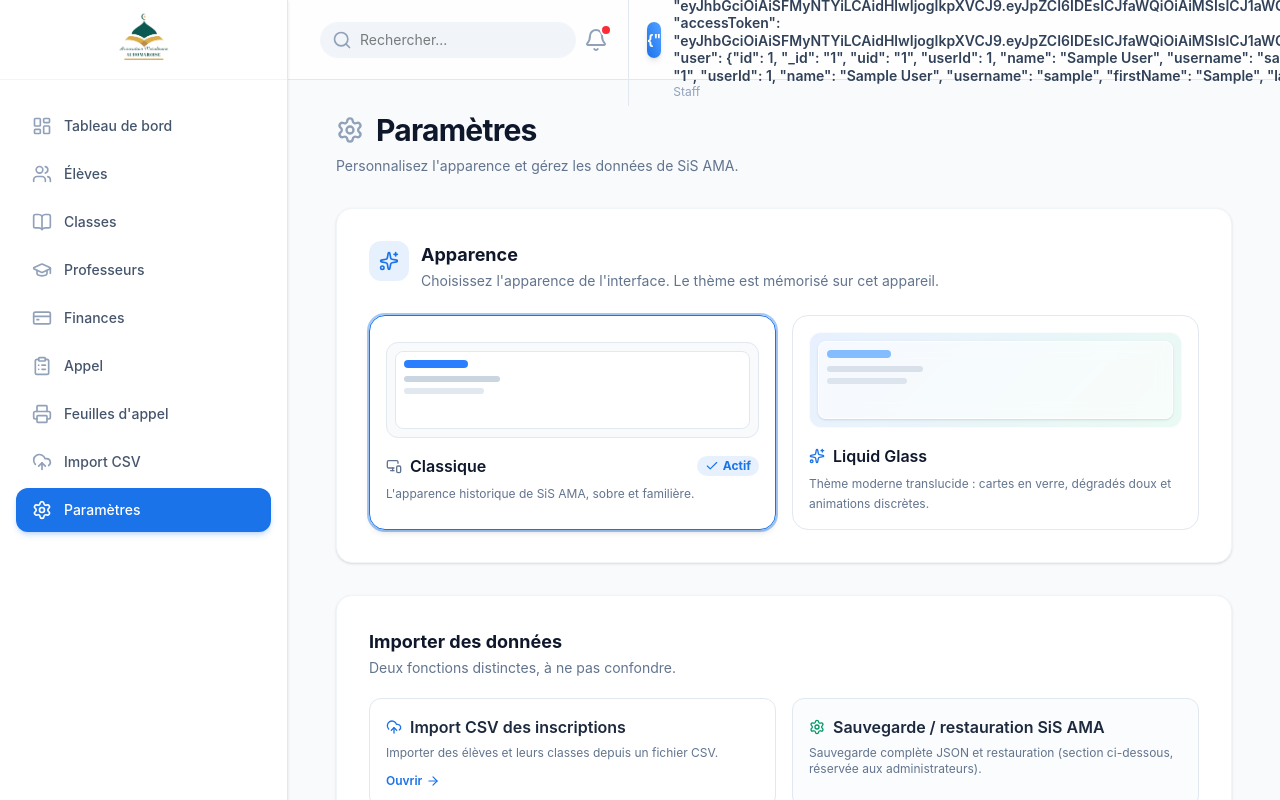
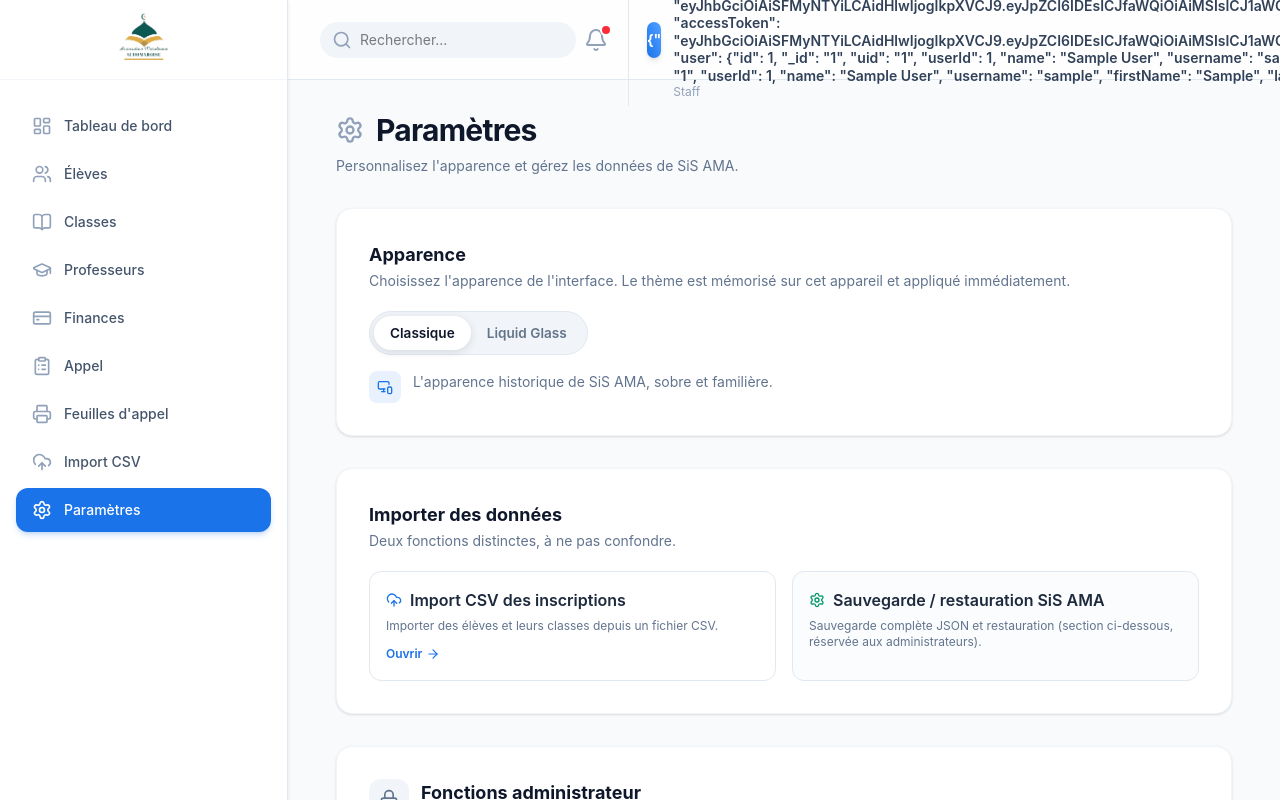
Before and after one commit to Teamfliyou/SiS-ama-nouveau, a React (Vite) app in the folder frontend/: page /settings in a window 1280 px wide. Shown: the top 800 px of the page. Built offline with nearby package versions, Linux system fonts and the light colour scheme; no server answers; sample sign-in values are in the browser's storage.

Commit message:
feat(ui): selecteur segmente Classique / Liquid Glass
Remplace les deux grandes cartes par un petit segmented control type
Apple, avec capsule animee et description sous le selecteur. Le
changement est applique immediatement et memorise sur l'appareil.

```diff
--- a/frontend/src/components/settings/AppearanceSettings.tsx
+++ b/frontend/src/components/settings/AppearanceSettings.tsx
@@ -1,10 +1,16 @@
 import { useEffect, useState } from 'react';
-import { Check, MonitorSmartphone, Sparkles } from 'lucide-react';
+import { MonitorSmartphone, Sparkles } from 'lucide-react';
 import { THEMES, getStoredTheme, setTheme, subscribeTheme, type UiTheme } from '../../utils/theme';
+import SegmentedControl from '../liquid/SegmentedControl';
+
+const ICONS: Record<UiTheme, typeof Sparkles> = {
+  classic: MonitorSmartphone,
+  liquid: Sparkles,
+};
 
 /**
  * Sélection de l'apparence : Classique (historique) ou Liquid Glass.
- * Le choix est mémorisé dans localStorage et appliqué immédiatement.
+ * Petit sélecteur segmenté type Apple, application immédiate et mémorisée.
  */
 export default function AppearanceSettings() {
   const [theme, setThemeState] = useState<UiTheme>(getStoredTheme());
@@ -16,86 +22,35 @@ export default function AppearanceSettings() {
     setThemeState(next);
   };
 
+  const active = THEMES.find((option) => option.id === theme) ?? THEMES[0];
+  const ActiveIcon = ICONS[active.id];
+
   return (
-    <section aria-labelledby="appearance-heading" className="bg-white rounded-2xl border border-slate-100 shadow-sm p-6 sm:p-8">
-      <div className="flex items-start gap-3 mb-1">
-        <div className="p-2.5 bg-primary/10 rounded-xl shrink-0">
-          <Sparkles className="w-5 h-5 text-primary" aria-hidden="true" />
-        </div>
-        <div>
+    <section
+      aria-labelledby="appearance-heading"
+      className="bg-white rounded-2xl border border-slate-100 shadow-sm p-6 sm:p-8"
+    >
       <h2 id="appearance-heading" className="text-lg font-bold text-slate-900">
         Apparence
       </h2>
       <p className="text-sm text-slate-500 mt-0.5">
-            Choisissez l'apparence de l'interface. Le thème est mémorisé sur cet appareil.
+        Choisissez l'apparence de l'interface. Le thème est mémorisé sur cet appareil et appliqué immédiatement.
       </p>
-        </div>
+
+      <div className="mt-5">
+        <SegmentedControl
+          ariaLabel="Choix de l'apparence"
+          value={theme}
+          onChange={apply}
+          options={THEMES.map((option) => ({ value: option.id, label: option.label }))}
+        />
       </div>
 
-      <div
-        role="radiogroup"
-        aria-labelledby="appearance-heading"
-        className="grid grid-cols-1 sm:grid-cols-2 gap-4 mt-6"
-      >
-        {THEMES.map((option) => {
-          const selected = theme === option.id;
-          const isLiquid = option.id === 'liquid';
-          return (
-            <button
-              key={option.id}
-              type="button"
-              role="radio"
-              aria-checked={selected}
-              onClick={() => apply(option.id)}
-              className={`text-left rounded-2xl border p-4 transition-all focus:outline-none ${
-                selected
-                  ? 'border-primary ring-2 ring-primary/40 shadow-md'
-                  : 'border-slate-200 hover:border-primary/40 hover:shadow-sm'
-              }`}
-            >
-              {/* Aperçu visuel */}
-              <div
-                className={`h-24 rounded-xl mb-4 overflow-hidden relative border ${
-                  isLiquid
-                    ? 'border-white/70 bg-[linear-gradient(135deg,#e8f0ff,#eafaf3)]'
-                    : 'border-slate-200 bg-slate-50'
-                }`}
-                aria-hidden="true"
-              >
-                {isLiquid ? (
-                  <div className="absolute inset-2 rounded-lg bg-white/60 backdrop-blur-sm border border-white/70 shadow-sm p-2">
-                    <div className="h-2 w-16 rounded-full bg-blue-400/70" />
-                    <div className="h-1.5 w-24 rounded-full bg-slate-300/70 mt-2" />
-                    <div className="h-1.5 w-20 rounded-full bg-slate-300/60 mt-1.5" />
+      <div className="mt-4 flex items-start gap-3">
+        <div className="p-2 bg-primary/10 rounded-lg shrink-0">
+          <ActiveIcon className="w-4 h-4 text-primary" aria-hidden="true" />
         </div>
-                ) : (
-                  <div className="absolute inset-2 rounded-lg bg-white border border-slate-200 p-2">
-                    <div className="h-2 w-16 rounded-full bg-blue-500" />
-                    <div className="h-1.5 w-24 rounded-full bg-slate-300 mt-2" />
-                    <div className="h-1.5 w-20 rounded-full bg-slate-200 mt-1.5" />
-                  </div>
-                )}
-              </div>
-
-              <div className="flex items-center justify-between gap-2">
-                <span className="flex items-center gap-2 font-semibold text-slate-900">
-                  {isLiquid ? (
-                    <Sparkles className="w-4 h-4 text-primary" aria-hidden="true" />
-                  ) : (
-                    <MonitorSmartphone className="w-4 h-4 text-slate-500" aria-hidden="true" />
-                  )}
-                  {option.label}
-                </span>
-                {selected && (
-                  <span className="flex items-center gap-1 text-xs font-bold text-primary bg-primary/10 px-2 py-0.5 rounded-full">
-                    <Check className="w-3.5 h-3.5" aria-hidden="true" /> Actif
-                  </span>
-                )}
-              </div>
-              <p className="text-xs text-slate-500 mt-1.5 leading-relaxed">{option.description}</p>
-            </button>
-          );
-        })}
+        <p className="text-sm text-slate-500 leading-relaxed">{active.description}</p>
       </div>
     </section>
   );
```
Lines whose indentation alone changed are shown as unchanged.
